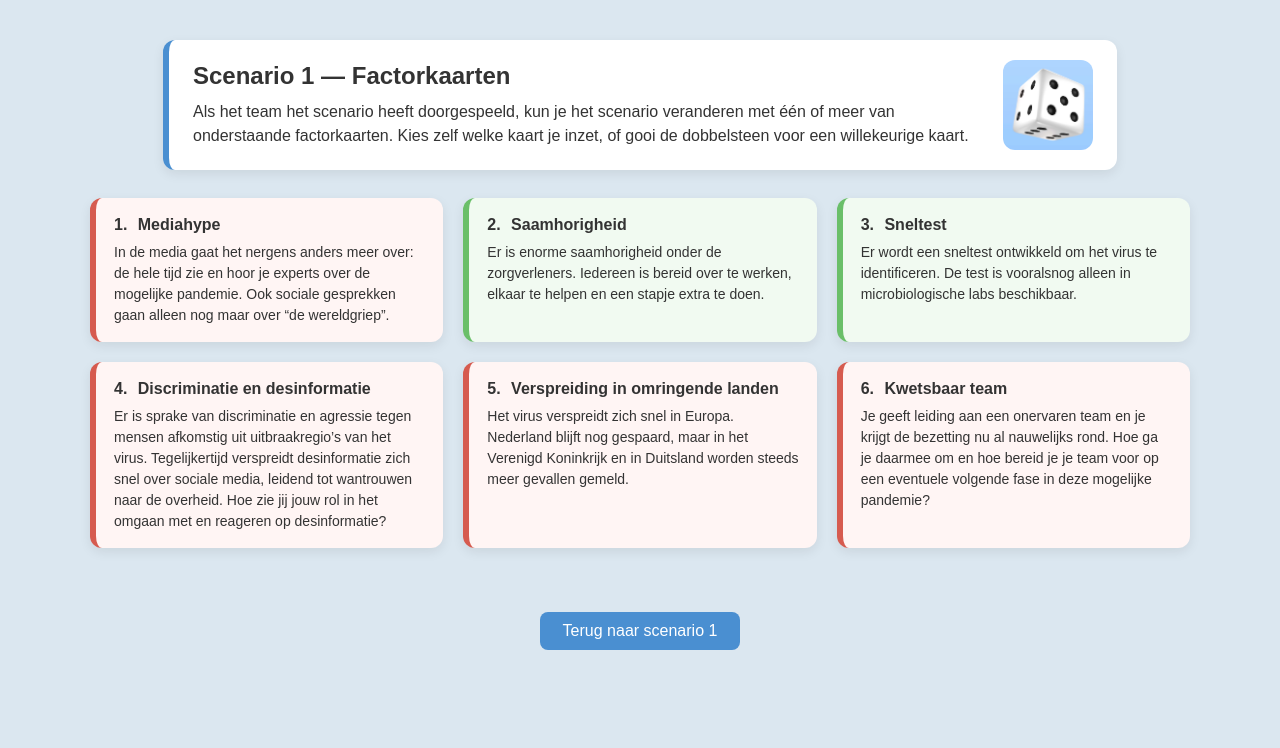
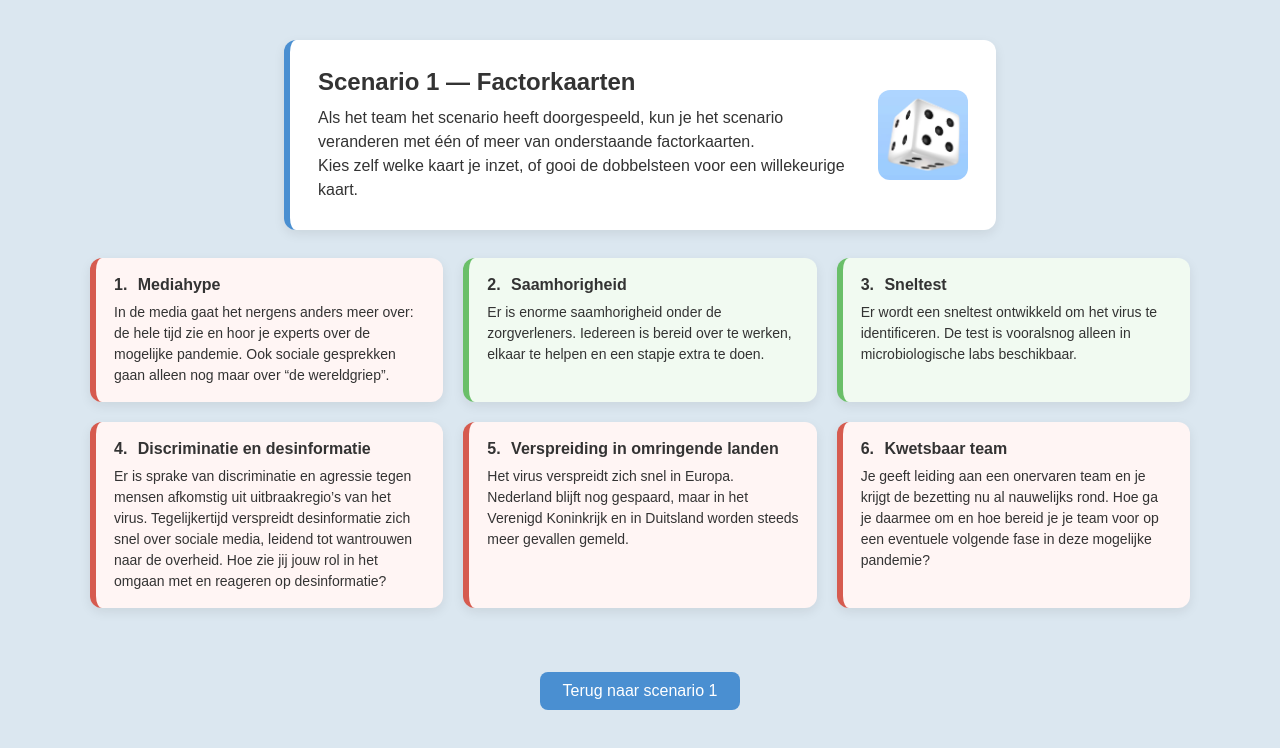
Before and after one commit to Mlx-web/pandemie-spel, a plain HTML site: page factor_scenario1.html in a window 1280 px wide. Drawn offline with Linux system fonts and the light colour scheme.

Commit message:
Add files via upload

```diff
--- a/factor_scenario1.html
+++ b/factor_scenario1.html
@@ -1,3 +1,4 @@
+
 <!DOCTYPE html>
 <html>
 <head>
@@ -18,19 +19,21 @@
 .intro-card {
   background: #ffffff;
   width: 100%;
-      max-width: 900px;
-      padding: 20px 24px;
+  max-width: 650px;  /* smaller blok */
+  padding: 28px 28px;
   border-radius: 12px;
   box-shadow: 0 4px 12px rgba(0,0,0,0.08);
   margin-bottom: 28px;
   border-left: 6px solid #4a8fd1;
 }
 
+/* Zorgt dat tekst en afbeelding netjes blijven als de kaart smaller is */
 .intro-content {
   display: flex;
   justify-content: space-between;
   align-items: center;
   gap: 16px;
+  flex-wrap: wrap;
 }
 
     .intro-text {
@@ -142,7 +145,7 @@
       <h1 class="intro-title">Scenario 1 — Factorkaarten</h1>
       <p class="intro-paragraph">
         Als het team het scenario heeft doorgespeeld, kun je het scenario veranderen met één of
-        meer van onderstaande factorkaarten. Kies zelf welke kaart je inzet, of gooi de dobbelsteen voor een willekeurige kaart.
+        meer van onderstaande factorkaarten. <br> Kies zelf welke kaart je inzet, of gooi de dobbelsteen voor een willekeurige kaart.
       </p>
     </div>
     <img src="dobbelsteen.png" alt="Dobbelsteen" class="intro-image">
```
Also changed, not shown: factor_scenario2.html (+5 -2 lines), factor_scenario3.html (+5 -2 lines), factor_scenario4.html (+4 -2 lines). Lines whose indentation alone changed are shown as unchanged.
